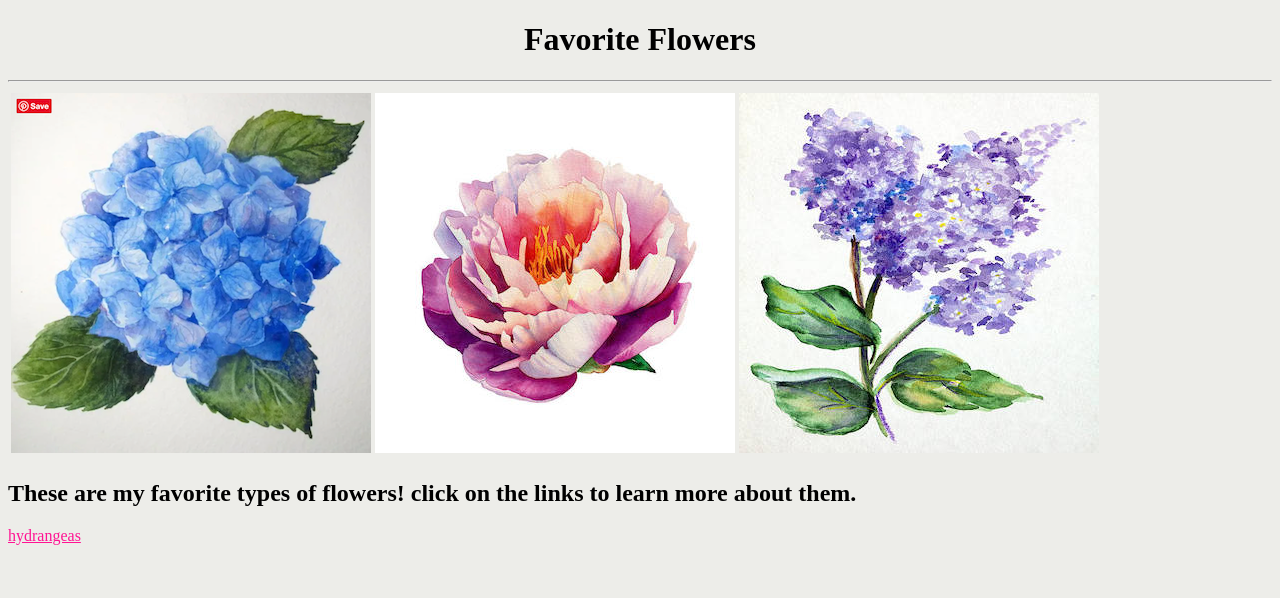
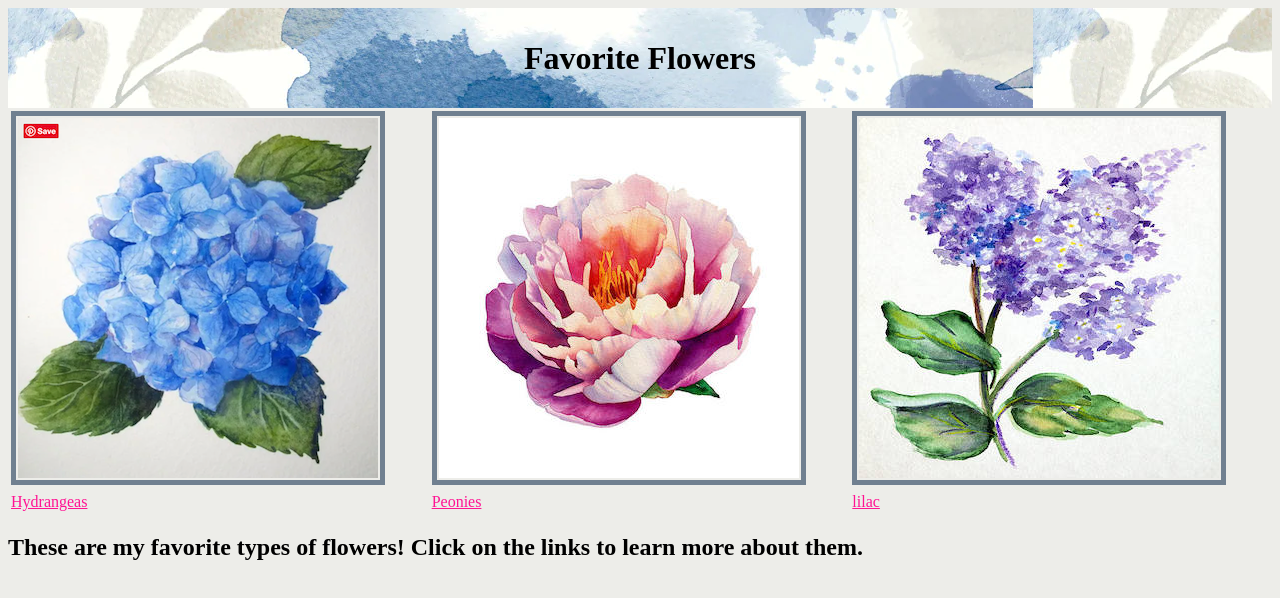
Before and after one commit to alext2023/alext2023.github.io, a plain HTML site: page index.html in a window 1280 px wide. Drawn offline with Linux system fonts and the light colour scheme.

Commit message:
Add files via upload

```diff
--- a/index.html
+++ b/index.html
@@ -6,9 +6,12 @@
 	<link href="style.css" type="text/css" rel="stylesheet" />
 </head>
 <body>
-	<center><h1>Favorite Flowers</h1></center>
-	<hr>
-	<table>
+	<table background="backround2.webp" width="100%" height="100">
+		<tr>
+		<td><h1><center>Favorite Flowers</center></h1></td>
+   </tr>
+  </table>
+	<table width=100%>
 		<tr>
 
     <td><img src="flower1.png"/></td>
@@ -16,10 +19,14 @@
 	<td><img src="flower3.jpg"/></td>
 
 	</tr>
+	<tr>
+		<td><a href="hydrangeas.html">Hydrangeas</a></td>
+		<td><a href="peonys.html">Peonies</a></td>
+		<td><a href="lilac.html">lilac</a></td>
+    </tr>
 	</table>
-<h2>These are my favorite types of flowers! click on the links to learn more about them.</h2>
+<h2>These are my favorite types of flowers! Click on the links to learn more about them.</h2>
 
-	<a href="hydrangeas.html">hydrangeas</a>
 
 </body>
 </html>
--- a/style.css
+++ b/style.css
@@ -9,3 +9,8 @@ color:deeppink;
  h1{
   color:black;
  }
+img{
+  border:5px solid transparent;
+  padding:2px;
+  border-color:slategray;
+}
```
Also changed, not shown: hydrangeas.html (+8 -5 lines), lilac.html (added, +26 -0 lines), peonys.html (added, +26 -0 lines), backround1.jpg (added), backround2.webp (added), hydrangeasbackround.jpg (added), lilac.jpg (added), lilac1.jpg (added), lilac2.jpg (added), lilac2.webp (added), lilac3.jpg (added), lilac4.jpg (added), lilacbackround.jpg (added), peonies2.jpg (added), 4 more files.
